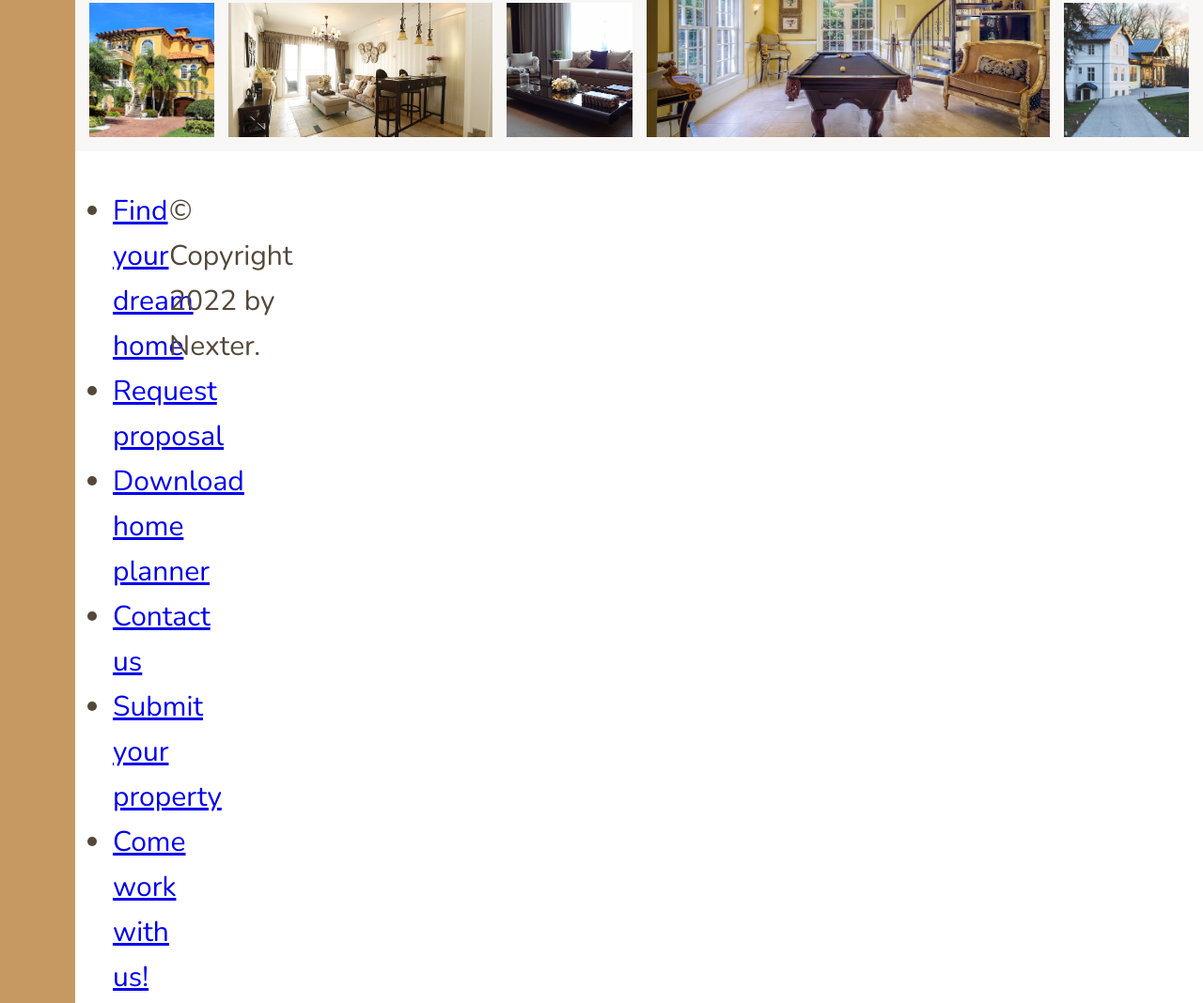
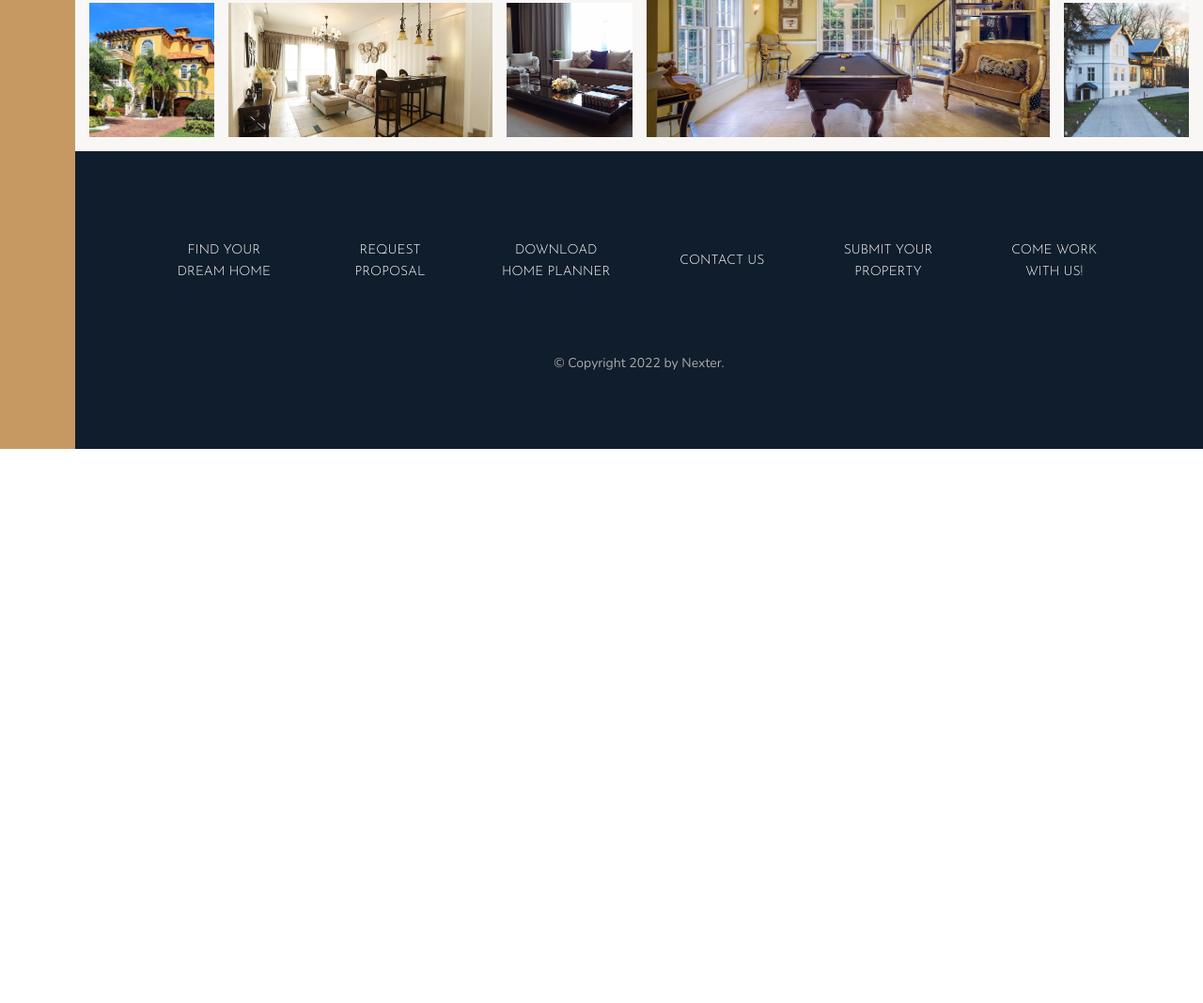
Before and after one commit to wyne-ybanez/Advanced-Sass-Grid, a website: page index.html in a window 1280 px wide. Shown: the part 3661-4729 px from the top of the page at 94% size. After the commit the page ends 4139 px from the top, so only its background shows below. Drawn offline with nearby package versions, Linux system fonts and the light colour scheme.

Commit message:
Feature: add footer layout and styling

```diff
--- a/index.html
+++ b/index.html
@@ -390,6 +390,7 @@
     </section>
 
     <!-- Footer -->
+    <footer class="footer">
         <ul class="nav">
         <li class="nav__item">
             <a href="#" class="nav__link">Find your dream home</a>
@@ -411,5 +412,6 @@
         <p class="copyright">
         &copy; Copyright 2022 by Nexter.
         </p>
+    </footer>
   </body>
 </html>
--- a/sass/_footer.scss
+++ b/sass/_footer.scss
@@ -1,4 +1,43 @@
 .footer {
   background-color: $color-secondary;
   grid-column: full-start / full-end; // starts at 'full-start' ends at 'full-end'
+  padding: 8rem;
 }
+
+.nav {
+  list-style: none;
+
+  display: grid;
+  grid-template-columns: repeat(auto-fit, minmax(15rem, 1fr));
+  grid-gap: 2rem;
+  align-items: center;
+
+  &__link:link,
+  &__link:visited {
+    font-size: 1.4rem;
+    color: #fff;
+    text-decoration: none;
+    font-family: $font-display;
+    text-transform: uppercase;
+    text-align: center;
+    padding: 1.5rem;
+    display: block;
+    transition: all .2s;
+  }
+
+  &__link:hover,
+  &__link:active {
+    background-color: rgba(#fff, .05);
+    transform: translateY(-3px);
+  }
+}
+
+.copyright {
+  font-size: 1.4rem;
+  color: $color-grey-light-2;
+  margin-top: 6rem;
+  margin-right: auto;
+  margin-left: auto;
+  text-align: center;
+  width: 70%;
+}
```
Also changed, not shown: css/style.css. Lines whose indentation alone changed are shown as unchanged.
